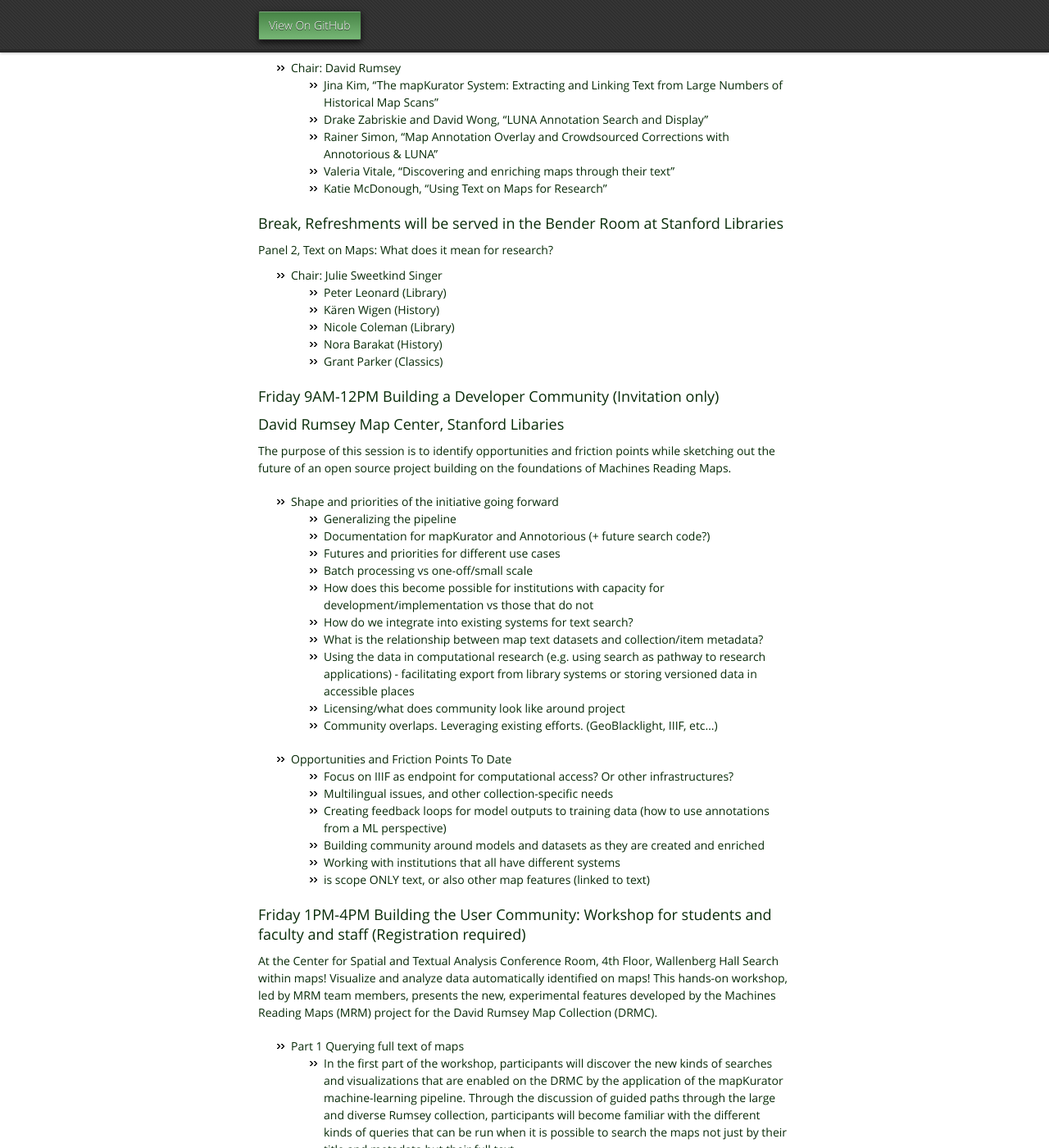
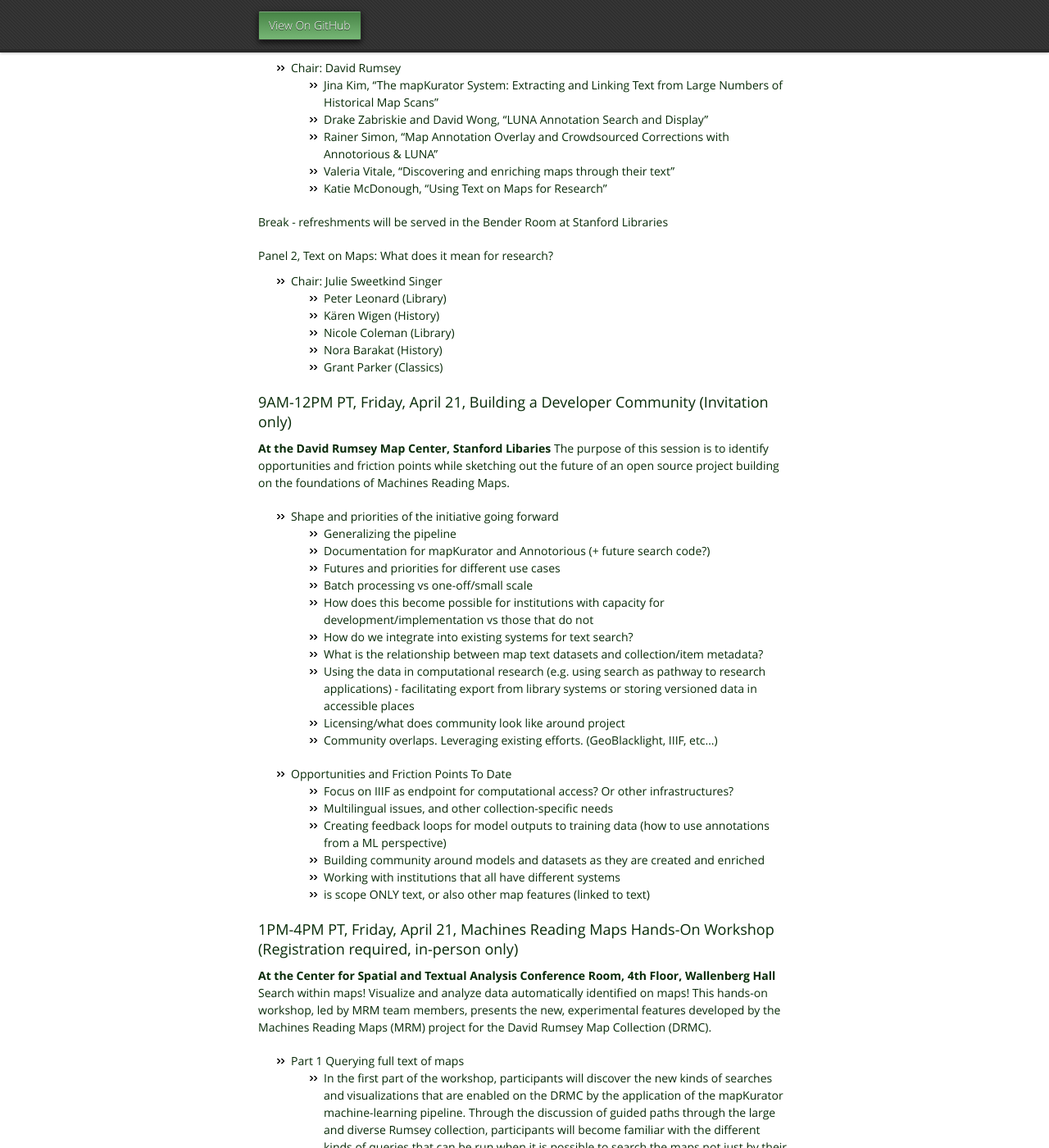
Before and after one commit to machines-reading-maps/machines-reading-maps.github.io, a Jekyll site: the page built from summit-2023.md, in a window 1280 px wide and 1400 px high, scrolled down 971 px. Shown: the whole window at 82% size. Built offline with Jekyll 4.4.1, drawn with Linux system fonts in a browser that asks for light colours; our own code applies the rules of GitHub Pages for plain Markdown files; some of the changed text lies outside the part shown.

Commit message:
Update summit-2023.md

```diff
--- a/summit-2023.md
+++ b/summit-2023.md
@@ -1,6 +1,6 @@
 # Machines Reading Maps Summit! April 20-21, 2023
 
-###  9AM-12PM Thursday, April 20, Demo for Developers and Stakeholders (Invitation only)
+###  9AM-12PM PT Thursday, April 20, Demo for Developers and Stakeholders (Invitation only)
 At the David Rumsey Map Center, Stanford Libaries
 This session will introduce different components of the work to potential future stakeholders and developer community members who are interested in re-using these tools in other map collections or for research applications across collections.
 
@@ -21,8 +21,8 @@ Break - refreshments will be served in the Bender Room at Stanford Libraries
 
 ### Lunch
 
-### 1PM-4PM Thursday, April 20 Presentation of Machines Reading Maps (open to the public)
-At the David Rumsey Map Center, Stanford Libaries
+### 1PM-4PM PT Thursday, April 20, Presentation of Machines Reading Maps (open to the public)
+**At the David Rumsey Map Center, Stanford Libaries**
 This conference, intended for future users, will address the methods behind the data creation and UX as well as the impact the new search and data access will have on research.
 
 #### Panel 1, From Maps to Data and Back Again
@@ -33,7 +33,7 @@ This conference, intended for future users, will address the methods behind the
    - Valeria Vitale, “Discovering and enriching maps through their text”
    - Katie McDonough, “Using Text on Maps for Research”
 
-### Break, Refreshments will be served in the Bender Room at Stanford Libraries
+Break - refreshments will be served in the Bender Room at Stanford Libraries
 
 #### Panel 2, Text on Maps: What does it mean for research?
 - Chair: Julie Sweetkind Singer
@@ -43,8 +43,8 @@ This conference, intended for future users, will address the methods behind the
    - Nora Barakat (History)
    - Grant Parker (Classics)
 
-### Friday 9AM-12PM Building a Developer Community (Invitation only)
-### David Rumsey Map Center, Stanford Libaries
+### 9AM-12PM PT, Friday, April 21, Building a Developer Community (Invitation only)
+**At the David Rumsey Map Center, Stanford Libaries**
 The purpose of this session is to identify opportunities and friction points while sketching out the future of an open source project building on the foundations of Machines Reading Maps.
 
 - Shape and priorities of the initiative going forward
@@ -67,8 +67,8 @@ The purpose of this session is to identify opportunities and friction points whi
    - Working with institutions that all have different systems
    - is scope ONLY text, or also other map features (linked to text)
 
-### Friday 1PM-4PM Building the User Community: Workshop for students and faculty and staff (Registration required)
-At the Center for Spatial and Textual Analysis Conference Room, 4th Floor, Wallenberg Hall
+### 1PM-4PM PT, Friday, April 21, Machines Reading Maps Hands-On Workshop (Registration required, in-person only)
+**At the Center for Spatial and Textual Analysis Conference Room, 4th Floor, Wallenberg Hall**
 Search within maps! Visualize and analyze data automatically identified on maps! This hands-on workshop, led by MRM team members, presents the new, experimental features developed by the Machines Reading Maps (MRM) project for the David Rumsey Map Collection (DRMC).
 
 - Part 1 Querying full text of maps
@@ -79,3 +79,6 @@ Search within maps! Visualize and analyze data automatically identified on maps!
 
 NOTE: This workshop does not require any previous computational knowledge, but some familiarity with Jupyter notebooks is welcome.
 Please, bring your own laptop.
+
+##  RECEPTION, 4PM-5PM PT Friday, April 21
+Join us at the Center for Spatial Analysis (CESTA) to congratulate the team and welcome the community.
```
